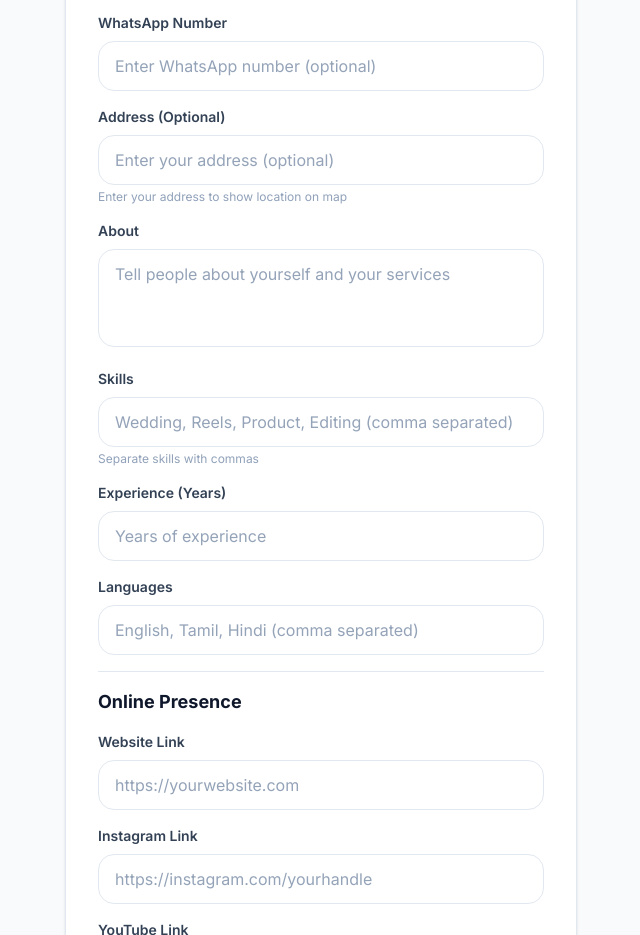
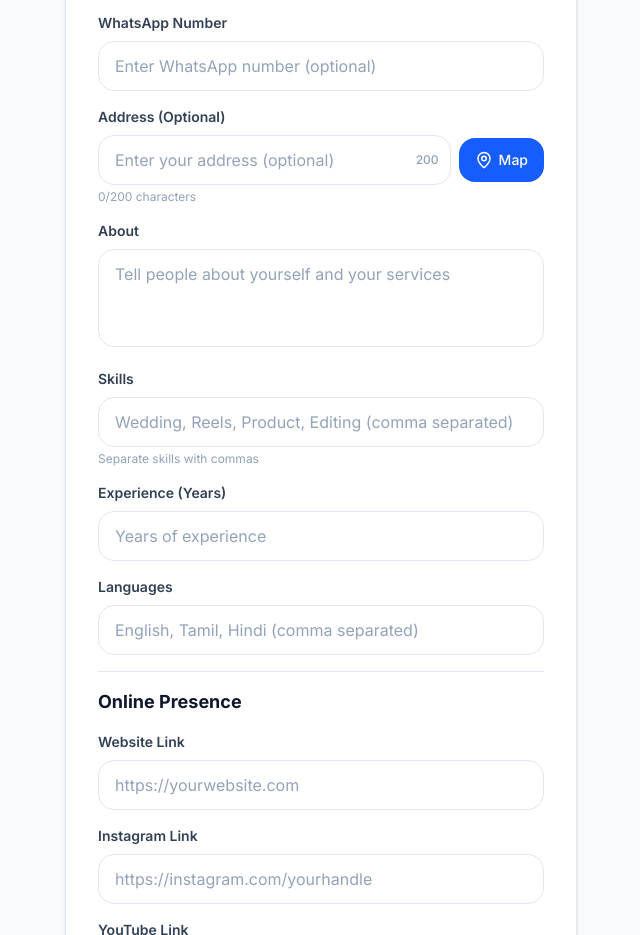
Before and after one commit to mukilan-d4/vgraphz, a Next.js app: page /register in a window 1280 px wide. Shown: the part 960-1895 px from the top of the page, without its empty margins (319-959 px from the left). Built offline with nearby package versions, Linux system fonts and the light colour scheme; no server answers.

Commit message:
Added character counter for address with red highlight, map button always visible

```diff
--- a/src/app/register/page.tsx
+++ b/src/app/register/page.tsx
@@ -39,7 +39,7 @@ export default function RegisterPage() {
   const [instagram, setInstagram] = useState("");
   const [youtube, setYoutube] = useState("");
   const [portfolio, setPortfolio] = useState("");
-  const [address, setAddress] = useState(""); // ✅ New address field
+  const [address, setAddress] = useState("");
   const [error, setError] = useState("");
   const [loading, setLoading] = useState(false);
   const [emailError, setEmailError] = useState("");
@@ -47,7 +47,9 @@ export default function RegisterPage() {
   const [checkingEmail, setCheckingEmail] = useState(false);
   const [phoneError, setPhoneError] = useState("");
 
-  // ✅ Generate Google Maps link from address
+  // Character limit for address
+  const MAX_ADDRESS_LENGTH = 200;
+
   const getGoogleMapsLink = (address: string) => {
     if (!address.trim()) return null;
     const encodedAddress = encodeURIComponent(address.trim());
@@ -227,7 +229,6 @@ export default function RegisterPage() {
       return;
     }
 
-    // ✅ Insert with address field (optional)
     const { error: profileError } = await supabase
       .from("videographers")
       .insert({
@@ -246,7 +247,7 @@ export default function RegisterPage() {
         instagram: instagram || null,
         youtube: youtube || null,
         portfolio: portfolio || null,
-        address: address || null, // ✅ Added address field
+        address: address || null,
         status: "pending",
         approved: false
       });
@@ -257,12 +258,14 @@ export default function RegisterPage() {
       return;
     }
 
-    // ✅ Redirect regardless of password strength
     router.push("/login?registered=true");
   }
 
   const emailStatus = getEmailStatus();
   const mapsLink = getGoogleMapsLink(address);
+  const addressLength = address.length;
+  const isAddressOverLimit = addressLength > MAX_ADDRESS_LENGTH;
+  const remainingChars = MAX_ADDRESS_LENGTH - addressLength;
 
   return (
     <main className="min-h-screen bg-slate-50 flex items-center justify-center px-4 py-8">
@@ -292,7 +295,7 @@ export default function RegisterPage() {
               />
             </div>
 
-            {/* Email with Validation */}
+            {/* Email */}
             <div>
               <label className="block text-sm font-semibold text-slate-700 mb-2">
                 Email Address *
@@ -397,7 +400,7 @@ export default function RegisterPage() {
               )}
             </div>
 
-            {/* Phone Number */}
+            {/* Phone */}
             <div>
               <label className="block text-sm font-semibold text-slate-700 mb-2">
                 Phone Number *
@@ -493,33 +496,66 @@ export default function RegisterPage() {
               />
             </div>
 
-            {/* Address with Map Link */}
+            {/* Address with Map Button Always Visible */}
             <div>
               <label className="block text-sm font-semibold text-slate-700 mb-2">
                 Address (Optional)
               </label>
               <div className="flex items-center gap-2">
+                <div className="relative flex-1">
                   <input
                     type="text"
                     placeholder="Enter your address (optional)"
                     value={address}
                     onChange={(e) => setAddress(e.target.value)}
-                  className="w-full rounded-2xl border border-slate-200 bg-white px-4 py-3 text-slate-900 placeholder:text-slate-400 focus:border-blue-500 focus:outline-none focus:ring-4 focus:ring-blue-500/10 transition"
+                    maxLength={MAX_ADDRESS_LENGTH}
+                    className="w-full rounded-2xl border border-slate-200 bg-white px-4 py-3 pr-16 text-slate-900 placeholder:text-slate-400 focus:border-blue-500 focus:outline-none focus:ring-4 focus:ring-blue-500/10 transition"
                   />
+                  <div className={`absolute right-3 top-1/2 -translate-y-1/2 text-xs font-medium ${
+                    isAddressOverLimit ? "text-red-600" : "text-slate-400"
+                  }`}>
+                    {isAddressOverLimit ? (
+                      <span className="text-red-600 font-bold">-{remainingChars}</span>
+                    ) : (
+                      <span>{remainingChars}</span>
+                    )}
+                  </div>
+                </div>
+                <button
+                  type="button"
+                  onClick={() => {
+                    if (address.trim()) {
+                      window.open(mapsLink || `https://www.google.com/maps`, "_blank");
+                    } else {
+                      window.open("https://www.google.com/maps", "_blank");
+                    }
+                  }}
+                  className="flex items-center justify-center gap-1.5 bg-blue-600 hover:bg-blue-700 text-white px-4 py-3 rounded-2xl transition-all duration-200 whitespace-nowrap hover:shadow-md active:scale-95"
+                  title="Open Google Maps"
+                >
+                  <MapPin size={18} />
+                  <span className="hidden sm:inline text-sm font-medium">Map</span>
+                </button>
+              </div>
+              <div className="flex justify-between mt-1">
+                <p className="text-xs text-slate-400">
+                  {isAddressOverLimit ? (
+                    <span className="text-red-600 font-medium">⚠️ Exceeded limit by {addressLength - MAX_ADDRESS_LENGTH} characters</span>
+                  ) : (
+                    `${addressLength}/${MAX_ADDRESS_LENGTH} characters`
+                  )}
+                </p>
                 {mapsLink && (
                   <a
                     href={mapsLink}
                     target="_blank"
                     rel="noopener noreferrer"
-                    className="flex items-center justify-center gap-1.5 bg-blue-600 hover:bg-blue-700 text-white px-4 py-3 rounded-2xl transition-all duration-200 whitespace-nowrap"
-                    title="Open in Google Maps"
+                    className="text-xs text-blue-600 hover:text-blue-700 font-medium transition"
                   >
-                    <MapPin size={18} />
-                    <span className="hidden sm:inline text-sm">Map</span>
+                    View on Map →
                   </a>
                 )}
               </div>
-              <p className="mt-1 text-xs text-slate-400">Enter your address to show location on map</p>
             </div>
 
             {/* About */}
```
Lines whose indentation alone changed are shown as unchanged.
